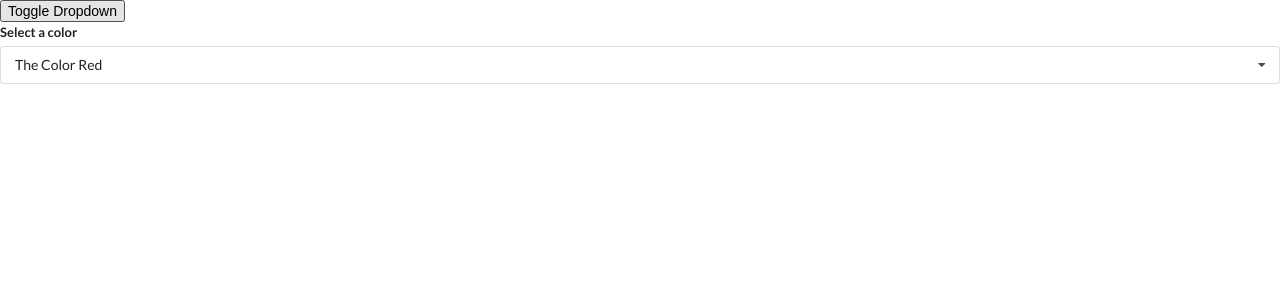
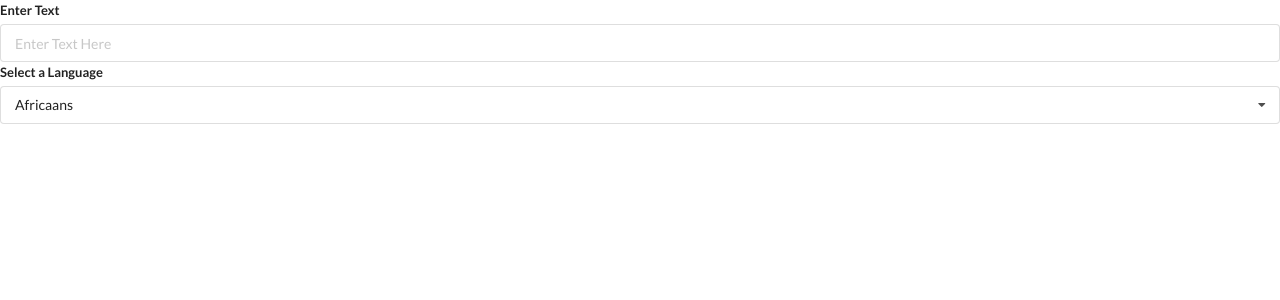
Before and after one commit to teohkt/ReactExercises, a React (Create React App) app in the folder widgets/: page / in a window 1280 px wide. Shown: the top 300 px of the page. Built offline with nearby package versions, Linux system fonts and the light colour scheme.

Commit message:
initialized translate component

```diff
--- a/widgets/src/App.js
+++ b/widgets/src/App.js
@@ -4,6 +4,7 @@ import ReactDOM from 'react-dom';
 import Accordion from './components/Accordion';
 import Search from './components/Search'
 import Dropdown from './components/Dropdown'
+import Translate from './components/Translate'
 
 const items = [
   {
@@ -45,14 +46,17 @@ export default () => {
     <div>
       {/* <Accordion items={items} /> */}
       {/* <Search /> */}
-      <button onClick={()=>setShowDropdown(!showDropdown)}>Toggle Dropdown</button>
+      {/* <button onClick={()=>setShowDropdown(!showDropdown)}>Toggle Dropdown</button>
       {showDropdown ?
         <Dropdown
         options={options}
         selected={selected}
         onSelectedChange={setSelected}
       /> : null
-      }
+      } */}
+
+      <Translate />
+
     </div>
   )
 
--- a/widgets/src/components/Dropdown.js
+++ b/widgets/src/components/Dropdown.js
@@ -1,6 +1,6 @@
 import React, { useState, useEffect, useRef } from 'react';
 
-const Dropdown = ({options, selected, onSelectedChange }) => {
+const Dropdown = ({options, selected, onSelectedChange, label }) => {
     const [open, setOpen] = useState(false);
     const ref = useRef();
 
@@ -44,7 +44,7 @@ const Dropdown = ({options, selected, onSelectedChange }) => {
     //     <h1>{renderedOptions}</h1>
         <div ref={ref} className="ui form">
             <div className="field">
-                <label className='label'>Select a color</label>
+                <label className='label'>{label}</label>
                 <div onClick={()=> setOpen(!open)} className={`ui selection dropdown ${open ? 'visible active' : ''}`}>
                     <i className='dropdown icon'></i>
                     <div className="text">{selected.label}</div>
--- /dev/null
+++ b/widgets/src/components/Translate.js
@@ -0,0 +1,45 @@
+import React, { useState } from 'react';
+import Dropdown from './Dropdown'
+
+const options = [
+    {
+    label: 'Africaans',
+    value: 'af'
+    },
+    {
+    label: 'Arabic',
+    value: 'ar'
+    },
+    {
+    label: 'Hindi',
+    value: 'hi'
+    }
+]
+
+const Translate = () => {
+
+    const [language, setLanguage] = useState(options[0]);
+    const [text, setText] = useState('');
+
+    return (
+        <div>
+            <div className='ui form'>
+                <div className='field'>
+                    <label>Enter Text</label>
+                    <input value={text} onChange={e=>setText(e.target.value)} placeholder="Enter Text Here"/>
+                </div>
+            </div>
+
+            <Dropdown
+            label = 'Select a Language'
+            selected={language}
+            onSelectedChange={setLanguage}
+            options={options} />
+
+
+
+        </div>
+    );
+};
+
+export default Translate;
```
